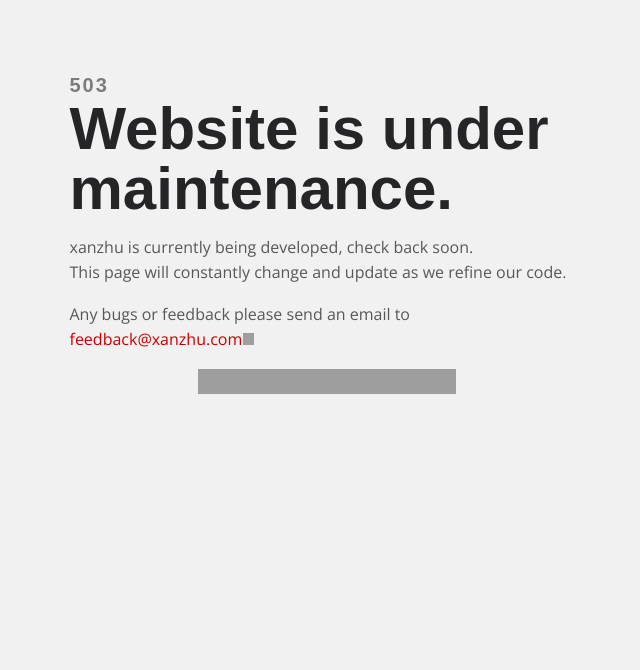
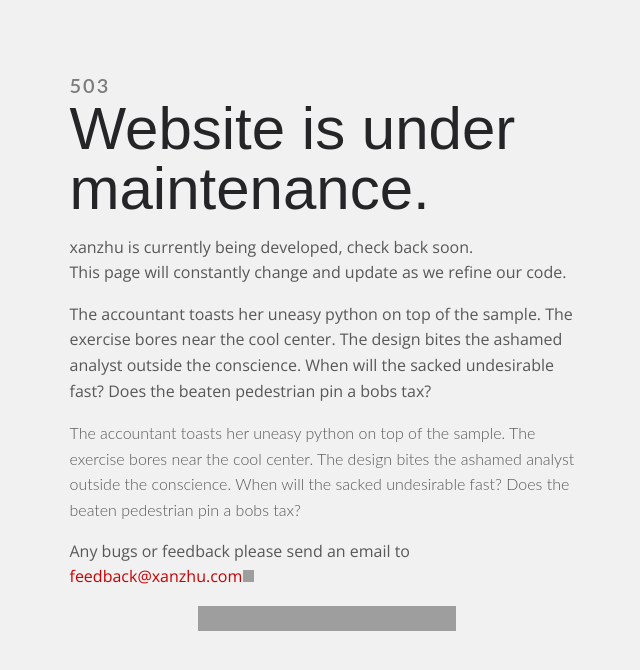
Before and after one commit to xanzhu/xanzhu-jekyll, a Jekyll site: the page built from _pages/patch.md, in a window 1280 px wide, cut to the strip 0-670 px from the top of the page. Shown: the whole strip, without its empty margins (313-953 px from the left). Built offline with Jekyll 4.4.1, drawn with Linux system fonts in a browser that asks for light colours; some web fonts are replaced; grey boxes are pictures that could not be loaded.

Commit message:
Testing new fonts

```diff
--- a/_includes/503.html
+++ b/_includes/503.html
@@ -13,6 +13,8 @@
   <h1>Website is under maintenance.</h1>
   <p>xanzhu is currently being developed, check back soon.
     <br>This page will constantly change and update as we refine our code.</p>
+  <p>The accountant toasts her uneasy python on top of the sample. The exercise bores near the cool center. The design bites the ashamed analyst outside the conscience. When will the sacked undesirable fast? Does the beaten pedestrian pin a bobs tax?</p>
+  <p class="ptest">The accountant toasts her uneasy python on top of the sample. The exercise bores near the cool center. The design bites the ashamed analyst outside the conscience. When will the sacked undesirable fast? Does the beaten pedestrian pin a bobs tax?</p>
   <p>Any bugs or feedback please send an email to <a href="mailto:feedback@xanzhu.com">feedback@xanzhu.com</a></p>
   <img class="logo" src="https://cdn.xanzhu.com/A2/brand.svg" alt="xanzhu logo">
 </div>
--- a/_includes/head.html
+++ b/_includes/head.html
@@ -6,4 +6,7 @@
 <link rel="canonical" href="{{ canonical_url }}">
 <link rel="stylesheet" href="{{ '/assets/css/app.css' | relative_url }}">
 <link href="https://fonts.googleapis.com/css?family=Khula:600|Open+Sans:300&display=swap" rel="stylesheet">
+<link href="https://fonts.googleapis.com/css?family=Lato:400,700&display=swap" rel="stylesheet">
+<link href="https://fonts.googleapis.com/css?family=Open+Sans:400&display=swap" rel="stylesheet">
+<link href="https://fonts.googleapis.com/css?family=Khula:300,400,700&display=swap" rel="stylesheet">
 {% include seo.html %}
--- a/_sass/main.scss
+++ b/_sass/main.scss
@@ -1,14 +1,5 @@
 body {
     padding: 30px 20px;
-    font-family: 'Open sans', -apple-system,
-    BlinkMacSystemFont,
-    "Segoe UI",
-    Roboto,
-    Oxygen-Sans,
-    Ubuntu,
-    Cantarell,
-    "Helvetica Neue",
-    sans-serif;
     color: #585858;
     line-height: 1.6em;
     background-color: #f1f1f1;
@@ -25,6 +16,7 @@ h1 {
     line-height: 1em;
     color: #252427;
     font-family: 'Khula', sans-serif;
+    font-weight: 400;
 }
 
 h2 {
@@ -34,7 +26,7 @@ h2 {
     letter-spacing: 0.1em;
     color: #7c7c7c;
     text-transform: uppercase;
-    font-family: 'Khula', sans-serif;
+    font-family: 'Lato', sans-serif;
 }
 
 
@@ -47,11 +39,18 @@ h3 {
 p {
     font-size: 16px;
     margin: 1em 0;
+    font-family: 'Open sans', sans-serif;
+    font-weight: 300;
+}
+
+.ptest {
+    font-size: 16px;
+    margin: 1em 0;
+    font-family: 'Lato', sans-serif;
     font-weight: 300;
 }
 
 .logo {
-    width: 25px;
     height: 25px;
     display: block;
     margin-left: auto;
```
Also changed, not shown: _pages/patch.md (renamed from _pages/CHANGELOG.md, +4 -0 lines), _pages/privacypolicy.md (+1 -0 lines), _layouts/page.html (line endings or trailing spaces).
